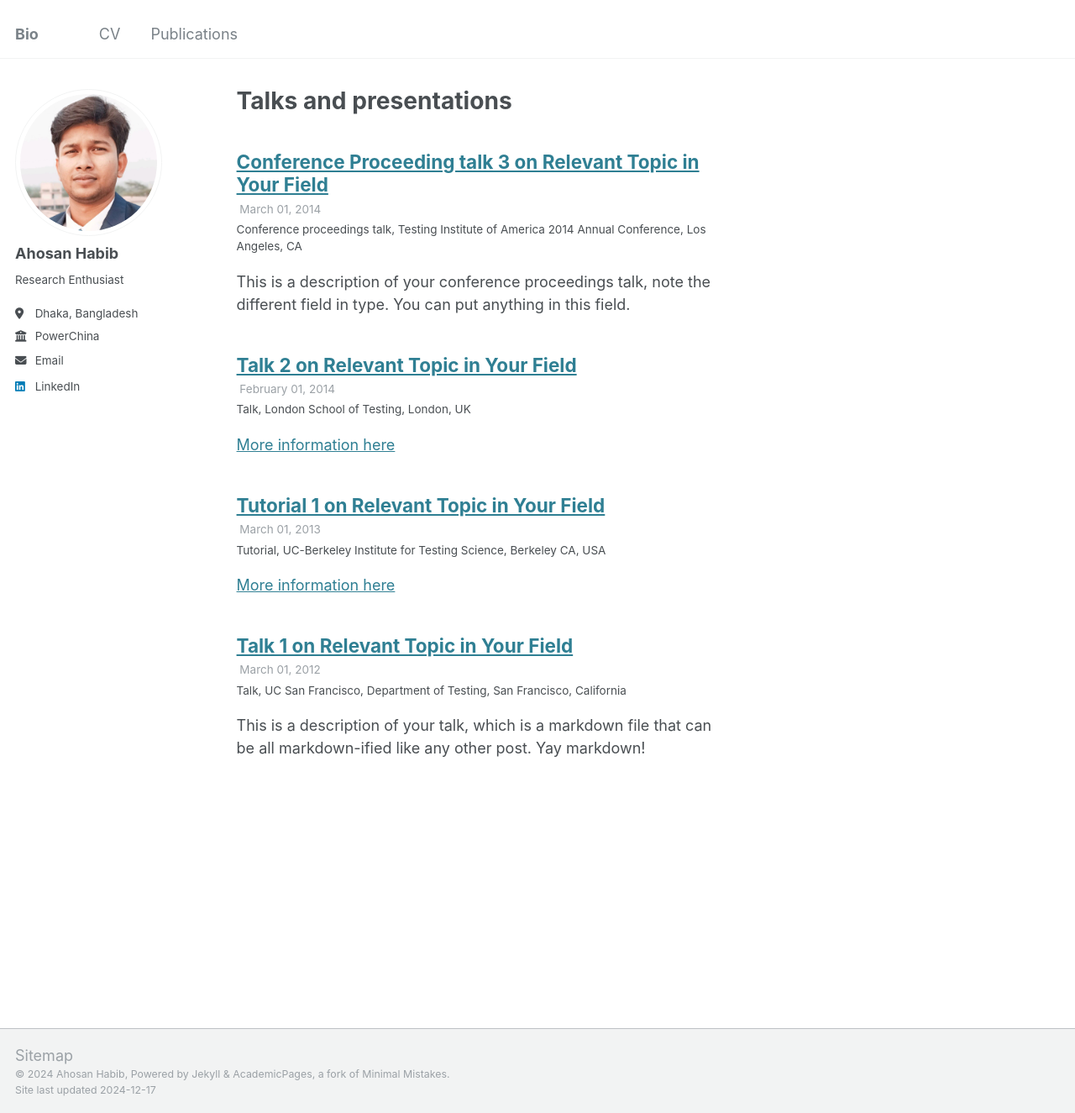
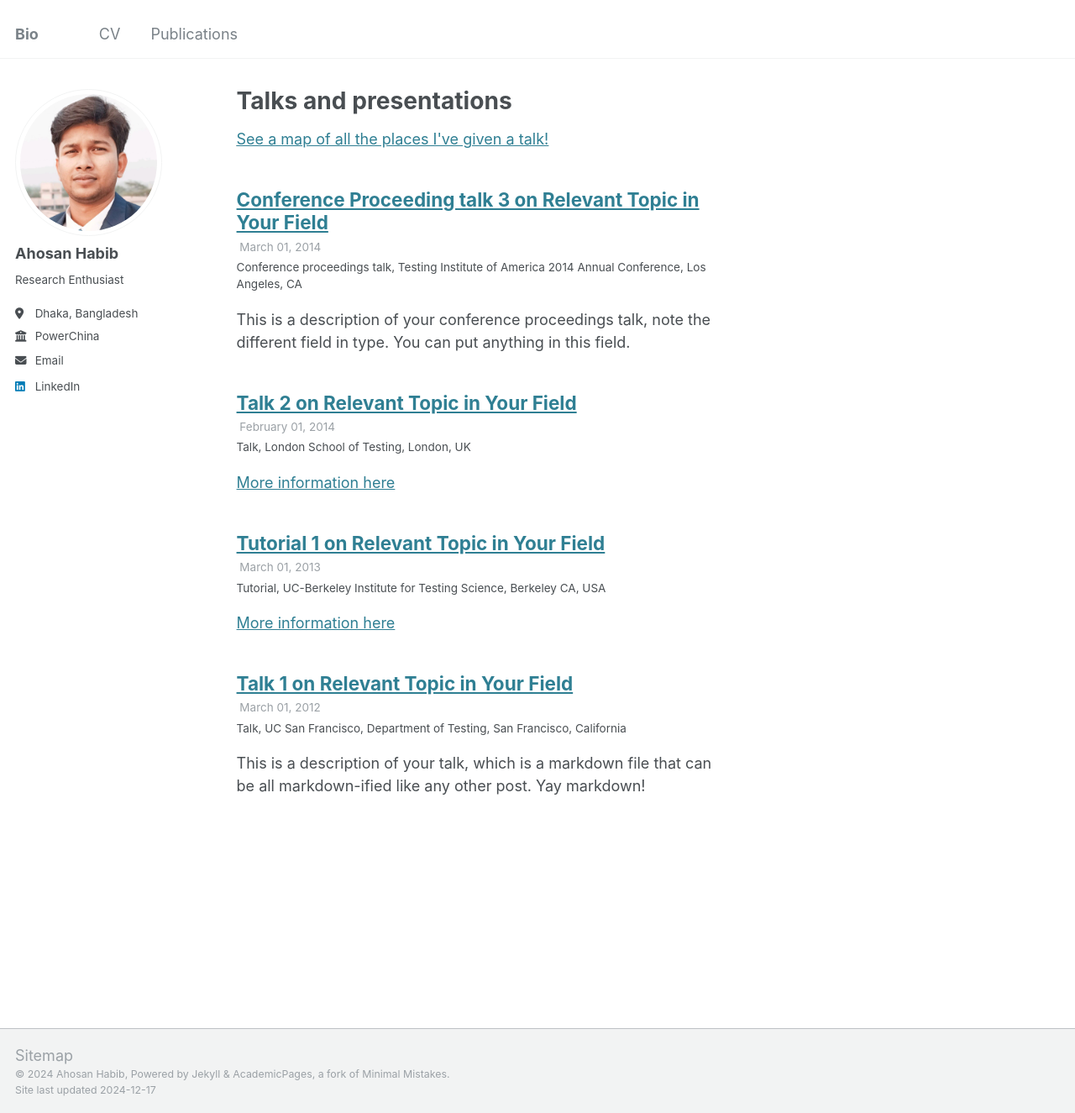
Before and after one commit to ahosanhabibi/ahosanhabibi.github.io, a Jekyll site: the page built from _pages/talks.html, in a window 1280 px wide and 1325 px high. Shown: the whole window at 84% size. Built offline with Jekyll 4.4.1, drawn with Linux system fonts in a browser that asks for light colours.

Commit message:
Update _config.yml

```diff
--- a/_config.yml
+++ b/_config.yml
@@ -89,7 +89,7 @@ breadcrumbs              : false # true, false (default)
 words_per_minute         : 160
 future                   : true
 read_more                : "disabled" # if enabled, adds "Read more" links to excerpts
-talkmap_link             : false #change to true to add link to talkmap on talks page
+talkmap_link             : true #change to true to add link to talkmap on talks page
 comments:
   provider               : # false (default), "disqus", "discourse", "facebook", "google-plus", "staticman", "custom"
   disqus:
@@ -298,19 +298,19 @@ timezone: Etc/UTC # http://en.wikipedia.org/wiki/List_of_tz_database_time_zones
 
 # Plugins
 plugins:
-  - jekyll-feed
+  #- jekyll-feed
   - jekyll-gist
-  - jekyll-paginate
+  #- jekyll-paginate
   - jekyll-sitemap
   - jekyll-redirect-from
   - jemoji
 
 # Mimic GitHub Pages with --safe
 whitelist:
-  - jekyll-feed
+  #- jekyll-feed
   - jekyll-gist
   - jekyll-paginate
-  - jekyll-sitemap
+  #- jekyll-sitemap
   - jekyll-redirect-from
   - jemoji
 
```
